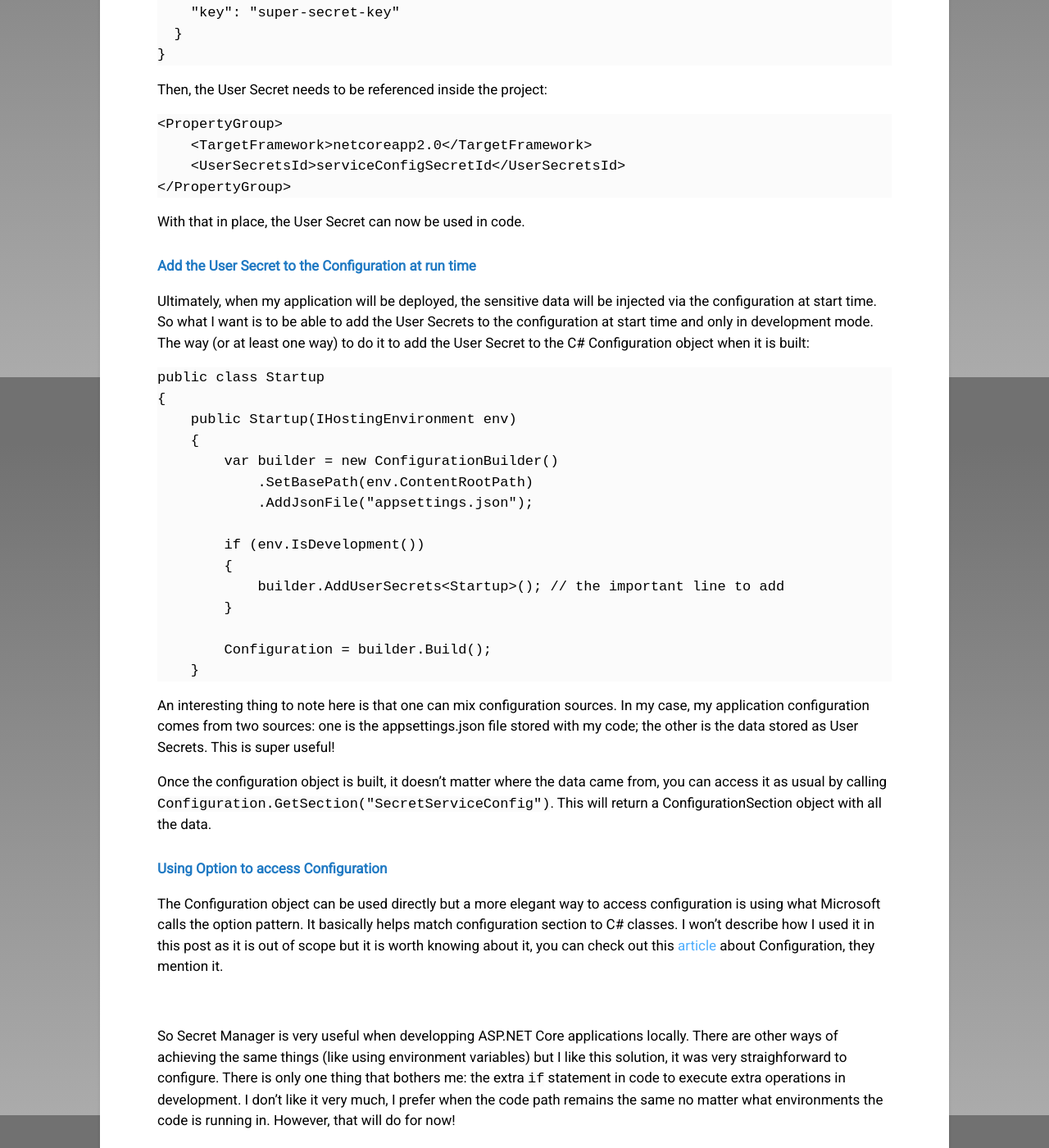
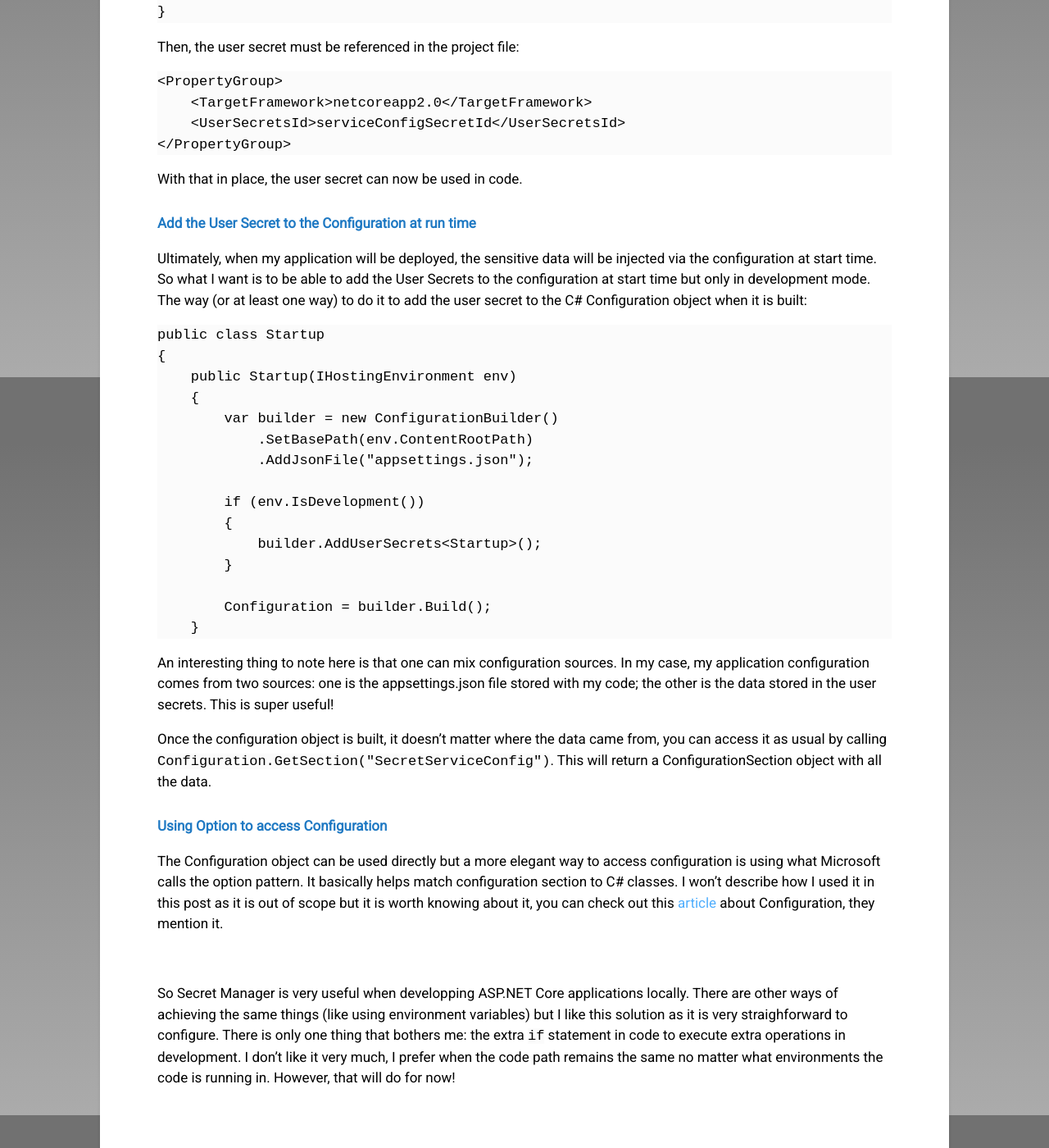
Before and after one commit to caroleolivier/caroleolivier.github.io, a Jekyll site: the page built from _posts/2017-10-29-user-secrets.md, in a window 1280 px wide and 1400 px high, scrolled down 1340 px. Shown: the whole window at 82% size. Built offline with Jekyll 4.4.1, drawn with Linux system fonts in a browser that asks for light colours; some of the changed text lies outside the part shown.

Commit message:
Rephrase a few things

````diff
--- a/_posts/2017-10-29-user-secrets.md
+++ b/_posts/2017-10-29-user-secrets.md
@@ -14,7 +14,7 @@
 
 ##### Reference the Secret Manager tool to your ASP.NET Core project
 
-First, add the Secret Manager tool, i.e. add a reference inside the project file (i.e. the .csproj file of the project you wish to use sensitive data in):
+First, add the Secret Manager tool, i.e reference it in the project file you wish to use sensitive data in:
 ```xml
 <ItemGroup>
     ...
@@ -22,18 +22,18 @@
 </ItemGroup>
 ```
 
-In Visual Studio (VS) saving downloads the NuGet package, in Visual Studio Code (VSCode) you need to call `dotnet restore`.
+In Visual Studio (VS) saving downloads the NuGet package, in Visual Studio Code (VSCode) `dotnet restore` must be called.
 
 
 ##### Create and Reference a User Secret
 
-The next step is to create a user secret, i.e. a JSON file that contains the sensitive data, and then reference it in the project.
+The next step is to create a user secret containing the sensitive data and reference it in the project.
 <br/>
 In VS you can right click on the project file and you should see a menu item called "Manage User Secrets". However, it is more interesting to do it manually at least once to understand how it works.
 
-A User Secret is just a JSON file. So first, create the User Secret. It must be stored under `~/.microsoft/usersecrets/<userSecretsId>/secrets.json` (`%APPDATA%\microsoft\UserSecrets\<userSecretsId>\secrets.json` on Windows) where `<userSecretsId>` can be anything.
+A user secret is just a JSON file. It must be stored under `~/.microsoft/usersecrets/<userSecretsId>/secrets.json` (`%APPDATA%\microsoft\UserSecrets\<userSecretsId>\secrets.json` on Windows) where `<userSecretsId>` can be anything.
 <br/>
-In my case my User Secret looked like:
+In my case my user secret looks like:
 ```
 // ~/.microsoft/usersecrets/serviceConfigSecretId/secrets.json
 {
@@ -44,7 +44,7 @@
 }
 ```
 
-Then, the User Secret needs to be referenced inside the project:
+Then, the user secret must be referenced in the project file:
 ```xml
 <PropertyGroup>
     <TargetFramework>netcoreapp2.0</TargetFramework>
@@ -52,12 +52,12 @@
 </PropertyGroup>
 ```
 
-With that in place, the User Secret can now be used in code.
+With that in place, the user secret can now be used in code.
 
 
 ##### Add the User Secret to the Configuration at run time
 
-Ultimately, when my application will be deployed, the sensitive data will be injected via the configuration at start time. So what I want is to be able to add the User Secrets to the configuration at start time and only in development mode. The way (or at least one way) to do it to add the User Secret to the C# Configuration object when it is built:
+Ultimately, when my application will be deployed, the sensitive data will be injected via the configuration at start time. So what I want is to be able to add the User Secrets to the configuration at start time but only in development mode. The way (or at least one way) to do it to add the user secret to the C# Configuration object when it is built:
 ```
 public class Startup
 {
@@ -69,13 +69,13 @@
 
         if (env.IsDevelopment())
         {
-            builder.AddUserSecrets<Startup>(); // the important line to add
+            builder.AddUserSecrets<Startup>();
         }
 
         Configuration = builder.Build();
     }
 ```
-An interesting thing to note here is that one can mix configuration sources. In my case, my application configuration comes from two sources: one is the appsettings.json file stored with my code; the other is the data stored as User Secrets. This is super useful!
+An interesting thing to note here is that one can mix configuration sources. In my case, my application configuration comes from two sources: one is the appsettings.json file stored with my code; the other is the data stored in the user secrets. This is super useful!
 
 Once the configuration object is built, it doesn't matter where the data came from, you can access it as usual by calling `Configuration.GetSection("SecretServiceConfig")`. This will return a ConfigurationSection object with all the data.
 
@@ -86,4 +86,4 @@
 
 <br/>
 
-So Secret Manager is very useful when developping ASP.NET Core applications locally. There are other ways of achieving the same things (like using environment variables) but I like this solution, it was very straighforward to configure. There is only one thing that bothers me: the extra `if` statement in code to execute extra operations in development. I don't like it very much, I prefer when the code path remains the same no matter what environments the code is running in. However, that will do for now!
+So Secret Manager is very useful when developping ASP.NET Core applications locally. There are other ways of achieving the same things (like using environment variables) but I like this solution as it is very straighforward to configure. There is only one thing that bothers me: the extra `if` statement in code to execute extra operations in development. I don't like it very much, I prefer when the code path remains the same no matter what environments the code is running in. However, that will do for now!
````
